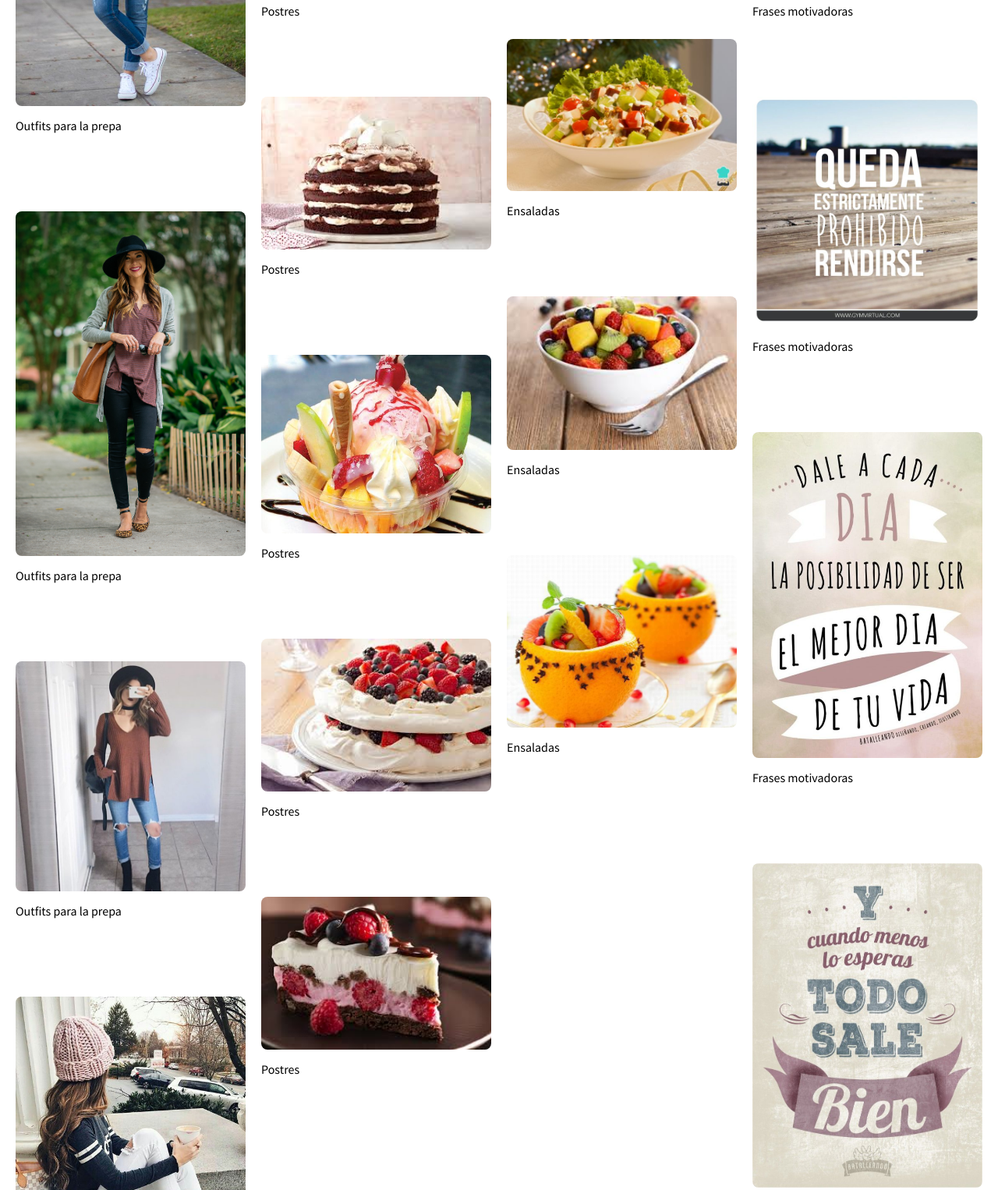
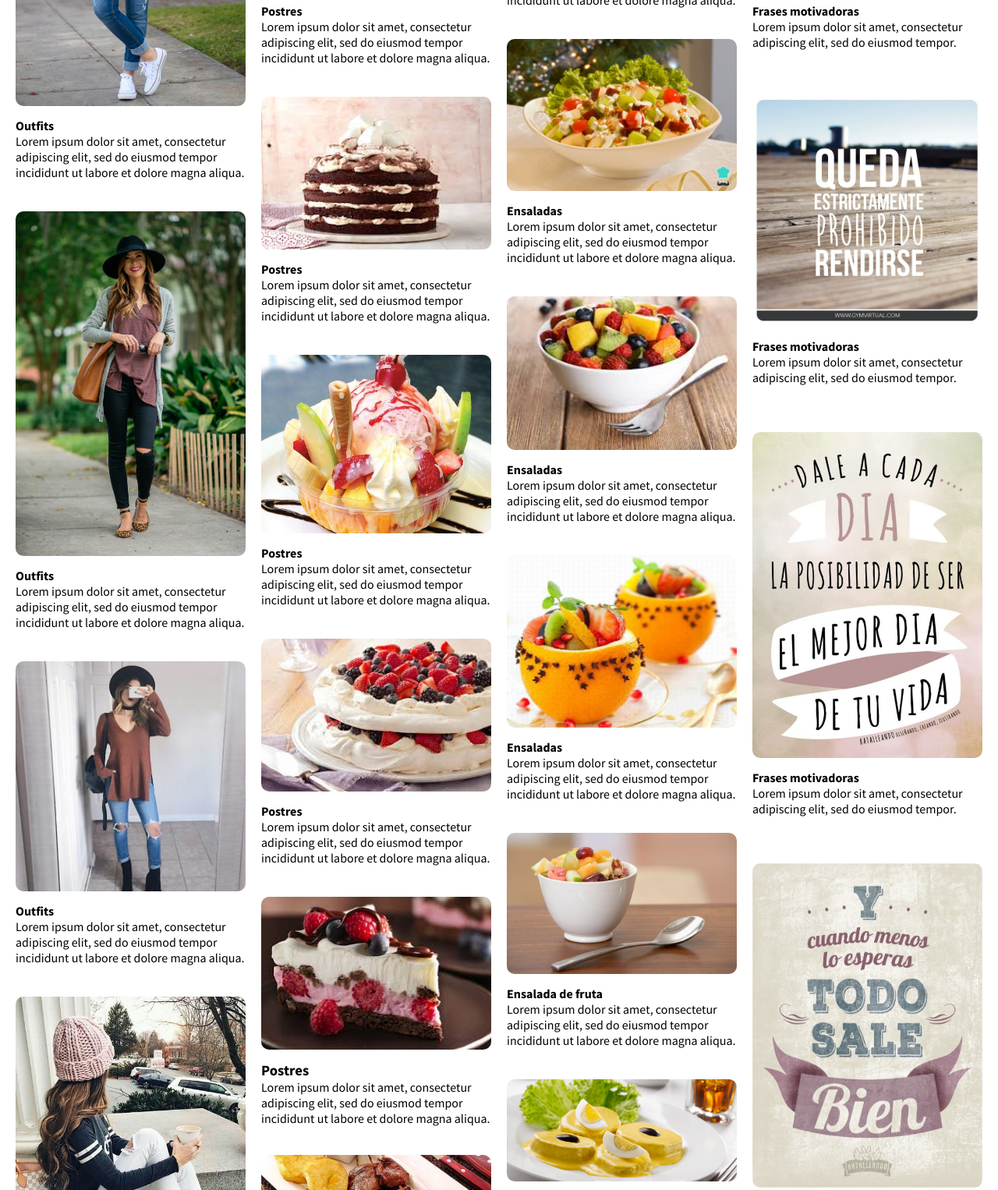
Before and after one commit to maribeltorresg/pinterest, a plain HTML site: page index.html in a window 1280 px wide. Shown: the part 476-2002 px from the top of the page at 78% size. Drawn offline with Linux system fonts and the light colour scheme.

Commit message:
añadiendo texto e imagenes

```diff
--- a/css/main.css
+++ b/css/main.css
@@ -101,6 +101,9 @@ header {
 }
 
 main {
+    /* centrar margin auto(solo si es diaplay block y un ancho maximo) */
+    /* le doremos un margin-top para que separe del header ya que header tiene una position fixed se libera
+    y todos los elementos que estan debajo ocuparan ese espacio*/
     margin: 150px auto auto;
     max-width: 1400px;
     overflow: auto;
@@ -117,7 +120,7 @@ main .box {
 }
 
 .box img {
-    border-radius: 8px;
+    border-radius: 10px;
     display: block;
     width: 100%;
 }
--- a/index.html
+++ b/index.html
@@ -61,106 +61,190 @@
         <div class="col">
             <!-- imagen -->
             <div class="box">
-                <img src="assets/images/outfits1.jpg" alt="">
+                <!-- link -->
+                <a href="assets/images/outfits1.jpg"><img src="assets/images/outfits1.jpg" alt=""></a>
                 <!-- descripcion -->
-                <div class="details">Outfits para la prepa</div>
+                <div class="details">
+                    <h4>Outfits</h4>
+                    <p>Lorem ipsum dolor sit amet, consectetur adipiscing elit, sed do eiusmod tempor incididunt ut labore et dolore magna aliqua.</p>
+                </div>
             </div>
             <!-- imagen -->
             <div class="box">
-                <img src="assets/images/outfits2.jpg" alt="">
+                <!-- link -->
+                <a href="assets/images/outfits2.jpg"><img src="assets/images/outfits2.jpg" alt=""></a>
                 <!-- descripcion -->
-                <div class="details">Outfits para la prepa</div>
+                <div class="details">
+                    <h4>Outfits</h4>
+                    <p>Lorem ipsum dolor sit amet, consectetur adipiscing elit, sed do eiusmod tempor incididunt ut labore et dolore magna aliqua.</p>
+                </div>
             </div>
             <!-- imagen -->
             <div class="box">
-                <img src="assets/images/outfits3.jpg" alt="">
+                <!-- link -->
+                <a href="assets/images/outfits3.jpg"><img src="assets/images/outfits3.jpg" alt=""></a>
                 <!-- descripcion -->
-                <div class="details">Outfits para la prepa</div>
+                <div class="details">
+                    <h4>Outfits</h4>
+                    <p>Lorem ipsum dolor sit amet, consectetur adipiscing elit, sed do eiusmod tempor incididunt ut labore et dolore magna aliqua.</p>
+                </div>
             </div>
             <!-- imagen -->
             <div class="box">
-                <img src="assets/images/outfits4.jpg" alt="">
+                <a href="assets/images/outfits4.jpg"><img src="assets/images/outfits4.jpg" alt=""></a>
                 <!-- descripcion -->
-                <div class="details">Outfits para la prepa</div>
+                <div class="details">
+                    <h4>Outfits</h4>
+                    <p>Lorem ipsum dolor sit amet, consectetur adipiscing elit, sed do eiusmod tempor incididunt ut labore et dolore magna aliqua.</p>
+                </div>
             </div>
         </div>
         <!-- Columnas -->
         <div class="col">
             <div class="box">
-                <img src="assets/images/postre1.jpg" alt="">
+                <!-- link -->
+                <a href="assets/images/postre1.jpg"><img src="assets/images/postre1.jpg" alt=""></a>
                 <!-- descripcion -->
-                <div class="details">Postres</div>
+                <div class="details">
+                    <h4>Postres</h4>
+                    <p>Lorem ipsum dolor sit amet, consectetur adipiscing elit, sed do eiusmod tempor incididunt ut labore et dolore magna aliqua.</p>
+                </div>
             </div>
             <div class="box">
-                <img src="assets/images/postre2.jpg" alt="">
+                <a href="assets/images/postre2.jpg"><img src="assets/images/postre2.jpg" alt=""></a>
                 <!-- descripcion -->
-                <div class="details">Postres</div>
+                <div class="details">
+                    <h4>Postres</h4>
+                    <p>Lorem ipsum dolor sit amet, consectetur adipiscing elit, sed do eiusmod tempor incididunt ut labore et dolore magna aliqua.</p>
+                </div>
             </div>
             <div class="box">
-                <img src="assets/images/postre3.jpg" alt="">
+                <a href="assets/images/postre3.jpg"><img src="assets/images/postre3.jpg" alt=""></a>
                 <!-- descripcion -->
-                <div class="details">Postres</div>
+                <div class="details">
+                    <h4>Postres</h4>
+                    <p>Lorem ipsum dolor sit amet, consectetur adipiscing elit, sed do eiusmod tempor incididunt ut labore et dolore magna aliqua.</p>
+                </div>
             </div>
             <div class="box">
-                <img src="assets/images/postre4.jpg" alt="">
+                 <a href="assets/images/postre4.jpg"><img src="assets/images/postre4.jpg" alt=""></a>
                 <!-- descripcion -->
-                <div class="details">Postres</div>
+                <div class="details">
+                    <h4>Postres</h4>
+                    <p>Lorem ipsum dolor sit amet, consectetur adipiscing elit, sed do eiusmod tempor incididunt ut labore et dolore magna aliqua.</p>
+                </div>
             </div>
             <div class="box">
-                <img src="assets/images/postre5.jpg" alt="">
+                <a href="assets/images/postre5.jpg"><img src="assets/images/postre5.jpg" alt=""></a>
                 <!-- descripcion -->
-                <div class="details">Postres</div>
+                <div class="details">
+                    <h3>Postres</h3>
+                    <p>Lorem ipsum dolor sit amet, consectetur adipiscing elit, sed do eiusmod tempor incididunt ut labore et dolore magna aliqua.</p>
+                </div>
+            </div>
+            <div class="box">
+                    <a href="assets/images/anticuchos1.jpg"><img src="assets/images/anticuchos1.jpg" alt=""></a>
+                    <!-- descripcion -->
+                    <div class="details">
+                        <h4>Anticuchos</h4>
+                        <p>Lorem ipsum dolor sit amet, consectetur adipiscing elit, sed do eiusmod tempor incididunt ut labore et dolore magna aliqua.</p>
+                    </div>
+                </div>
+        </div>
+        <!-- Columnas -->
+        <div class="col">
+            <!-- link -->
+            <div class="box">
+                <a href="assets/images/ensalada1.jpg"><img src="assets/images/ensalada1.jpg" alt=""></a>
+                <!-- descripcion -->
+                <div class="details">
+                    <h4>Ensaladas</h4>
+                    <p>Lorem ipsum dolor sit amet, consectetur adipiscing elit, sed do eiusmod tempor incididunt ut labore et dolore magna aliqua.</p>
+                </div>
+            </div>
+            <div class="box">
+                <a href="assets/images/ensalada2.jpg"><img src="assets/images/ensalada2.jpg" alt=""></a>
+                <!-- descripcion -->
+                <div class="details">
+                    <h4>Ensaladas</h4>
+                    <p>Lorem ipsum dolor sit amet, consectetur adipiscing elit, sed do eiusmod tempor incididunt ut labore et dolore magna aliqua.</p>
+                </div>
+            </div>
+            <div class="box">
+                <a href="assets/images/ensalada3.jpg"><img src="assets/images/ensalada3.jpg" alt=""></a>
+                <!-- descripcion -->
+                <div class="details">
+                    <h4>Ensaladas</h4>
+                    <p>Lorem ipsum dolor sit amet, consectetur adipiscing elit, sed do eiusmod tempor incididunt ut labore et dolore magna aliqua.</p>
+                </div>
+            </div>
+            <div class="box">
+                <a href="assets/images/ensalada4.jpg"><img src="assets/images/ensalada4.jpg" alt=""></a>
+                <!-- descripcion -->
+                <div class="details">
+                    <h4>Ensaladas</h4>
+                    <p>Lorem ipsum dolor sit amet, consectetur adipiscing elit, sed do eiusmod tempor incididunt ut labore et dolore magna aliqua.</p>
+                </div>
+            </div>
+            <div class="box">
+                <a href="assets/images/ensalada5.jpg"><img src="assets/images/ensalada5.jpg" alt=""></a>
+                <!-- descripcion -->
+                <div class="details">
+                    <h4>Ensalada de fruta</h4>
+                    <p>Lorem ipsum dolor sit amet, consectetur adipiscing elit, sed do eiusmod tempor incididunt ut labore et dolore magna aliqua.</p>
+                </div>
+            </div>
+            <div class="box">
+                <a href="assets/images/huancaina.png"><img src="assets/images/huancaina.png" alt=""></a>
+                <!-- descripcion -->
+                <div class="details">
+                    <h4>Huancaina</h4>
+                    <p>Lorem ipsum dolor sit amet, consectetur adipiscing elit, sed do eiusmod tempor incididunt ut labore et dolore magna aliqua.</p>
+                </div>
             </div>
         </div>
         <!-- Columnas -->
         <div class="col">
             <div class="box">
-                <img src="assets/images/ensalada1.jpg" alt="">
+                <!-- link -->
+                <a href="assets/images/frase1.jpg"><img src="assets/images/frase1.jpg" alt=""></a>
                 <!-- descripcion -->
-                <div class="details">Ensaladas</div>
+                <div class="details">
+                    <h4>Frases motivadoras</h4>
+                    <p>Lorem ipsum dolor sit amet, consectetur adipiscing elit, sed do eiusmod tempor.</p>
+                </div>
             </div>
             <div class="box">
-                <img src="assets/images/ensalada2.jpg" alt="">
+                <a href="assets/images/frase2.jpg"><img src="assets/images/frase2.jpg" alt=""></a>
                 <!-- descripcion -->
-                <div class="details">Ensaladas</div>
+                <div class="details">
+                    <h4>Frases motivadoras</h4>
+                    <p>Lorem ipsum dolor sit amet, consectetur adipiscing elit, sed do eiusmod tempor.</p>
+                </div>
             </div>
             <div class="box">
-                <img src="assets/images/ensalada3.jpg" alt="">
+                <a href="assets/images/frase3.jpg"><img src="assets/images/frase3.jpg" alt=""></a>
                 <!-- descripcion -->
-                <div class="details">Ensaladas</div>
+                <div class="details">
+                    <h4>Frases motivadoras</h4>
+                    <p>Lorem ipsum dolor sit amet, consectetur adipiscing elit, sed do eiusmod tempor.</p>
+                </div>
             </div>
             <div class="box">
-                <img src="assets/images/ensalada4.jpg" alt="">
+                <a href="assets/images/frase4.jpg"><img src="assets/images/frase4.jpg" alt=""></a>
                 <!-- descripcion -->
-                <div class="details">Ensaladas</div>
-            </div>
-        </div>
-        <!-- Columnas -->
-        <div class="col">
-            <div class="box">
-                <img src="assets/images/frase1.jpg" alt="">
-                <!-- descripcion -->
-                <div class="details">Frases motivadoras</div>
+                <div class="details">
+                    <h4>Frases motivadoras</h4>
+                    <p>Lorem ipsum dolor sit amet, consectetur adipiscing elit, sed do eiusmod tempor.</p>
+                </div>
             </div>
             <div class="box">
-                <img src="assets/images/frase2.jpg" alt="">
+                <a href="assets/images/frase5.jpg"><img src="assets/images/frase5.jpg" alt=""></a>
                 <!-- descripcion -->
-                <div class="details">Frases motivadoras</div>
-            </div>
-            <div class="box">
-                <img src="assets/images/frase3.jpg" alt="">
-                <!-- descripcion -->
-                <div class="details">Frases motivadoras</div>
-            </div>
-            <div class="box">
-                <img src="assets/images/frase4.jpg" alt="">
-                <!-- descripcion -->
-                <div class="details">Frases motivadoras</div>
-            </div>
-            <div class="box">
-                <img src="assets/images/frase5.jpg" alt="">
-                <!-- descripcion -->
-                <div class="details">Frases motivadoras</div>
+                <div class="details">
+                    <h4>Frases motivadoras</h4>
+                    <p>Lorem ipsum dolor sit amet, consectetur adipiscing elit, sed do eiusmod tempor.</p>
+                </div>
             </div>
         </div>
     </main>
```
Also changed, not shown: assets/images/anticuchos1.jpg (added), assets/images/ensalada5.jpg (added), assets/images/huancaina.png (added).
